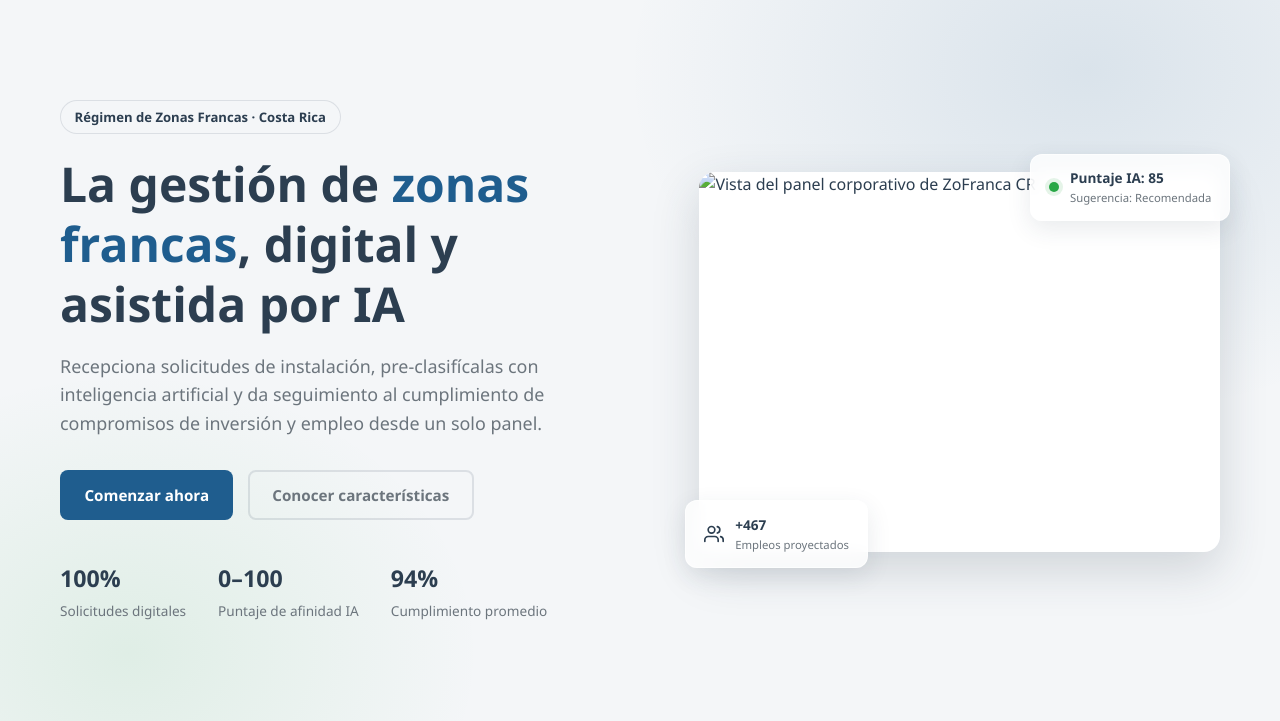
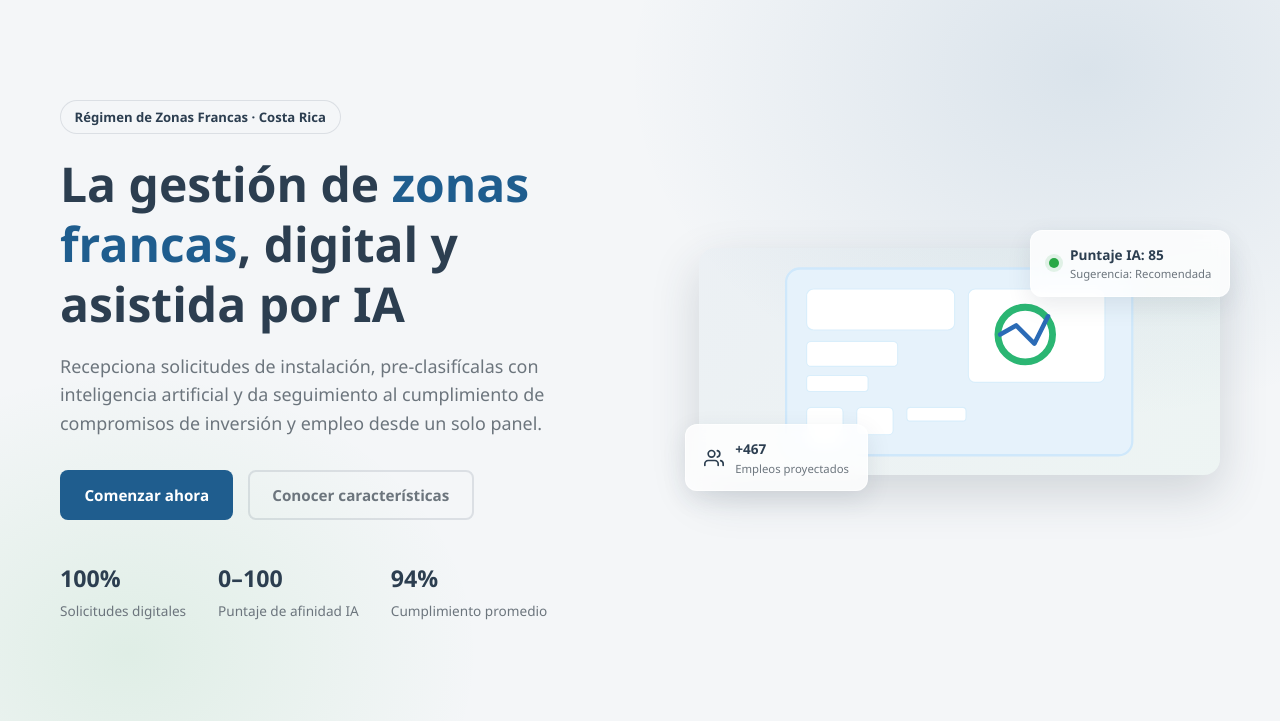
Before and after one commit to AngelDST13/ZoFranca-CR, a website built with Vite: page vite-project/index.html in a window 1280 px wide. Shown: the part 79-800 px from the top of the page. Built offline with nearby package versions, Linux system fonts and the light colour scheme; files whose address does not match are found by name.

Commit message:
actualizar

```diff
--- a/vite-project/index.html
+++ b/vite-project/index.html
@@ -59,7 +59,22 @@
           </div>
           <div class="heroe__visual">
             <div class="heroe__tarjeta-imagen">
-              <img src="src/assets/hero.png" alt="Vista del panel corporativo de ZoFranca CR" />
+              <img src="src/assets/hero.png" alt="Vista del panel corporativo de ZoFranca CR" onerror="this.style.display='none'; this.closest('.heroe__tarjeta-imagen').classList.add('imagen-fallida');" />
+              <svg class="hero-fallback" viewBox="0 0 320 200" role="img" aria-hidden="true" xmlns="http://www.w3.org/2000/svg">
+                <title>Ilustración del panel</title>
+                <rect x="8" y="18" width="304" height="164" rx="12" fill="#e6f2fb" stroke="#cfe8fb" stroke-width="2"/>
+                <rect x="26" y="36" width="130" height="36" rx="6" fill="#ffffff" stroke="#d9eefb"/>
+                <rect x="26" y="82" width="80" height="22" rx="4" fill="#ffffff" stroke="#d9eefb"/>
+                <rect x="26" y="112" width="54" height="14" rx="3" fill="#ffffff" stroke="#d9eefb"/>
+                <rect x="168" y="36" width="120" height="82" rx="6" fill="#ffffff" stroke="#d9eefb"/>
+                <circle cx="218" cy="76" r="24" fill="none" stroke="#2bb673" stroke-width="6"/>
+                <path d="M196 76 L210 68 L226 84 L238 60" fill="none" stroke="#2b6bb6" stroke-width="4" stroke-linecap="round" stroke-linejoin="round"/>
+                <g transform="translate(26,140)">
+                  <rect x="0" y="0" width="32" height="36" rx="4" fill="#ffffff" stroke="#d9eefb"/>
+                  <rect x="44" y="0" width="32" height="24" rx="4" fill="#ffffff" stroke="#d9eefb"/>
+                  <rect x="88" y="0" width="52" height="12" rx="3" fill="#ffffff" stroke="#d9eefb"/>
+                </g>
+              </svg>
             </div>
             <div class="heroe__flotante heroe__flotante--ia">
               <span class="punto-estado"></span>
--- a/vite-project/src/css/landing.css
+++ b/vite-project/src/css/landing.css
@@ -123,13 +123,32 @@
   border-radius: var(--zf-radio-lg);
   overflow: hidden;
   box-shadow: var(--zf-sombra-lg);
-  background: var(--zofranca-blanco);
+  background: linear-gradient(180deg, rgba(15,23,42,0.04), rgba(255,255,255,0.02));
 }
 
 .heroe__tarjeta-imagen img {
   width: 100%;
   height: 380px;
   object-fit: cover;
+}
+
+/* Si la imagen falla en cargar, no mostrar un recuadro blanco: */
+.heroe__tarjeta-imagen.imagen-fallida {
+  display: flex;
+  align-items: center;
+  justify-content: center;
+  min-height: 220px;
+  background: linear-gradient(135deg, rgba(31,93,142,0.04), rgba(34,197,94,0.03));
+}
+
+.hero-fallback {
+  width: 70%;
+  height: auto;
+  max-width: 420px;
+  display: none;
+}
+.heroe__tarjeta-imagen.imagen-fallida .hero-fallback {
+  display: block;
 }
 
 .heroe__flotante {
```
Also changed, not shown: vite-project/src/js/admin/cumplimiento.js (+8 -1 lines), vite-project/src/js/empresas/empresas.js (+8 -1 lines), vite-project/src/pages/admin/admin.html (+2 -2 lines), vite-project/src/pages/admin/alertas.html (+1 -1 lines), vite-project/src/pages/admin/cumplimiento.html (+1 -1 lines), vite-project/src/pages/empresas/detalle-solicitud.html (+2 -2 lines), vite-project/src/pages/empresas/empresas.html (+2 -2 lines), vite-project/src/pages/empresas/solicitud.html (+2 -2 lines).
